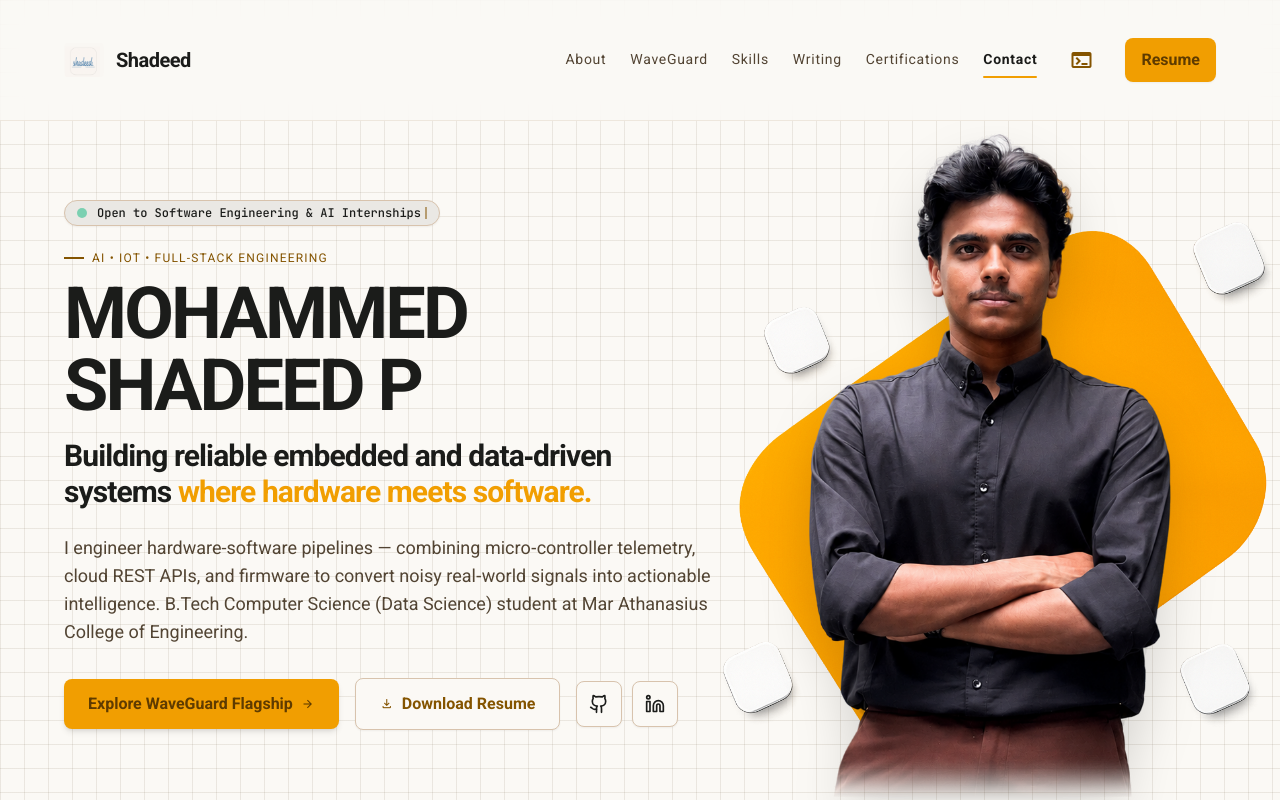
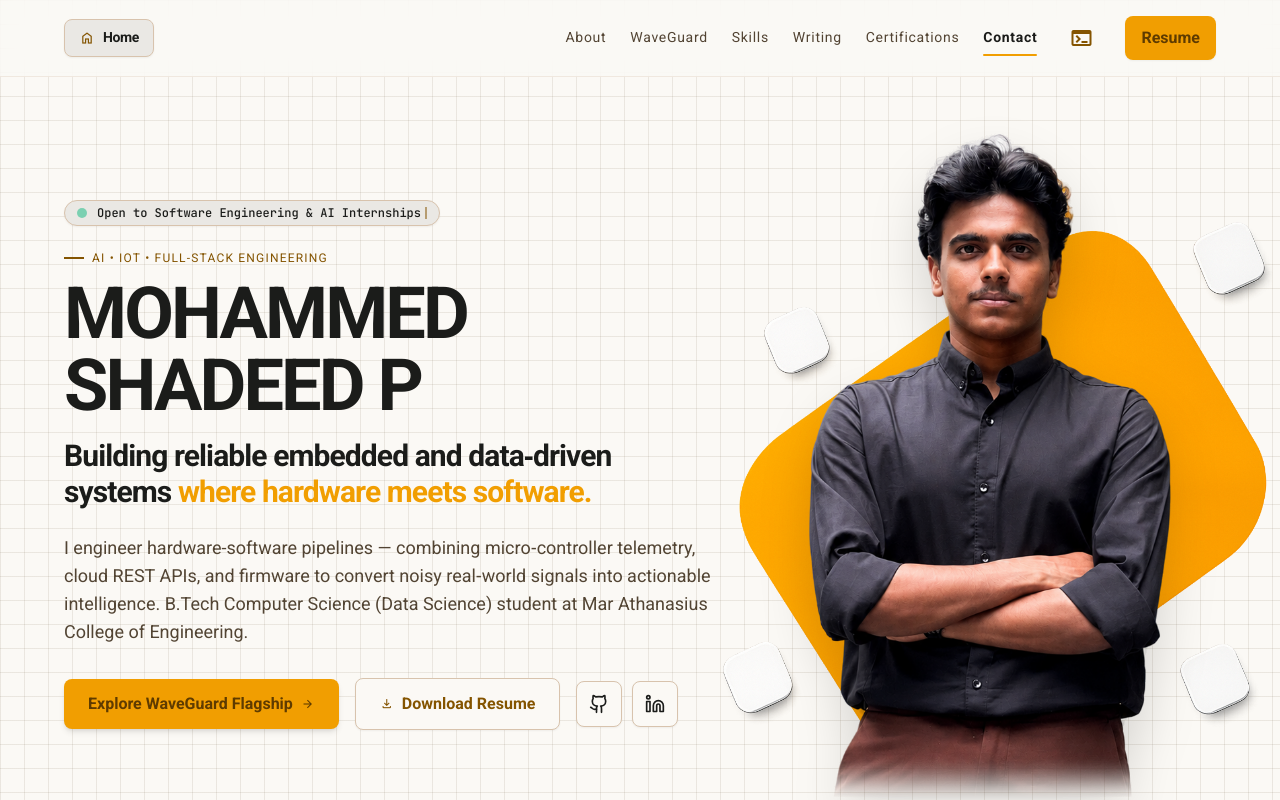
Before and after one commit to shadeed2004-gif/shadeed2004-gif.github.io, a React (Vite) app: page / in a window 1280 px wide. Shown: the top 800 px of the page. Built offline with nearby package versions, Linux system fonts and the light colour scheme.

Commit message:
refactor: decrease navbar height to sleek h-14, remove logo image, and add dedicated Home button

```diff
--- a/src/components/Navbar.jsx
+++ b/src/components/Navbar.jsx
@@ -54,11 +54,11 @@ export default function Navbar({ onOpenCommandPalette }) {
   return (
     <header className={`fixed top-0 left-0 right-0 z-50 transition-all duration-300 transform-gpu bg-surface/80 backdrop-blur-md border-b border-outline-variant/30 ${
       scrolled
-        ? 'shadow-sm py-3'
-        : 'py-5'
+        ? 'shadow-sm py-1.5'
+        : 'py-2.5'
     }`}>
-      <div className="max-w-7xl mx-auto px-margin-mobile md:px-margin-desktop h-20 flex items-center justify-between">
-        {/* Brand Logo - Go Back to Home */}
+      <div className="max-w-7xl mx-auto px-margin-mobile md:px-margin-desktop h-14 flex items-center justify-between">
+        {/* Home Button (Removed Logo Image) */}
         <Link
           to="/"
           onClick={() => {
@@ -66,15 +66,11 @@ export default function Navbar({ onOpenCommandPalette }) {
               window.scrollTo({ top: 0, behavior: 'smooth' });
             }
           }}
-          className="flex items-center gap-3 group min-h-[44px]"
+          className="font-label-md text-label-md bg-surface-container-high border border-outline-variant px-3.5 py-1.5 rounded-lg text-on-surface hover:text-primary hover:border-primary-container transition-all flex items-center gap-2 shadow-sm group min-h-[38px]"
           title="Go to Home"
         >
-          <img
-            src="/shadeed-logo.png"
-            alt="shadeed."
-            className="h-10 w-10 object-contain rounded-lg transition-transform group-hover:scale-[1.02]"
-          />
-          <span className="font-headline-md text-headline-md text-on-surface font-bold tracking-tight hidden sm:block">Shadeed</span>
+          <span className="material-symbols-outlined text-base text-primary group-hover:scale-110 transition-transform">home</span>
+          <span className="font-bold tracking-tight text-on-surface">Home</span>
         </Link>
 
         {/* Desktop Nav Links with Active Section Highlight */}
```
